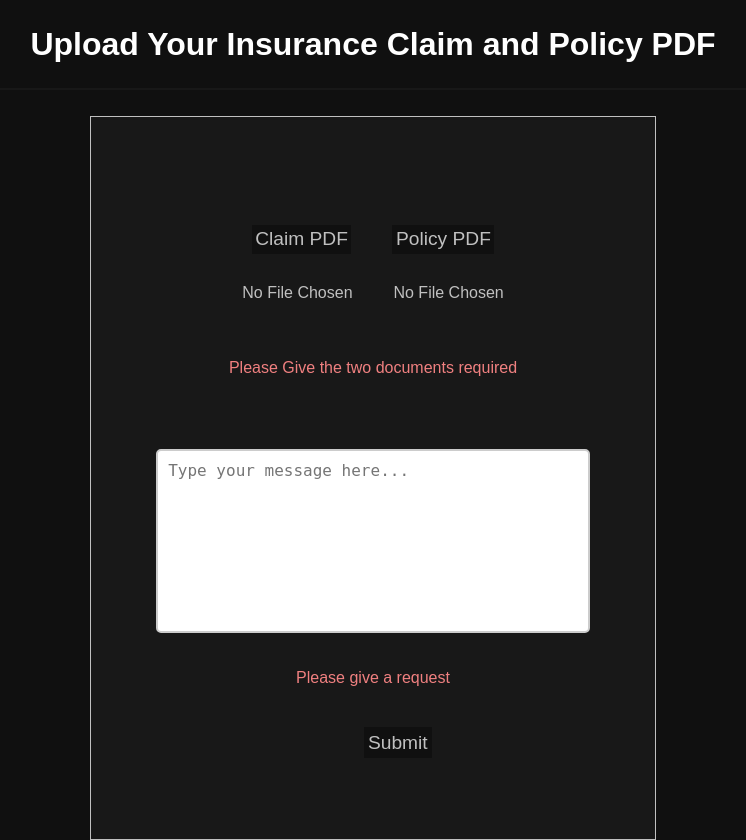
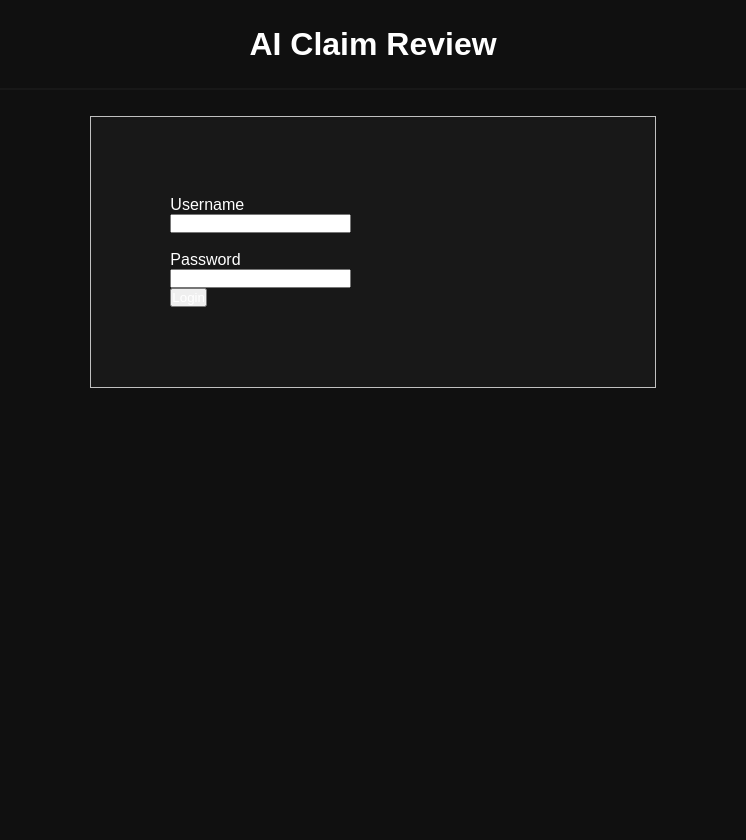
Before and after one commit to Emberalive/ClaimSenseAI, a Flask app: page / in a window 1280 px wide. Shown: the whole page, without its empty margins (267-1013 px from the left). After the commit the page ends 388 px from the top, so only its background shows below. Run offline with Flask 3, Linux system fonts and the light colour scheme.

Commit message:
added a failed login page and a login page

```diff
--- a/claimSenseAI/main.py
+++ b/claimSenseAI/main.py
@@ -88,9 +88,28 @@ def analyze_claim(text, user_prompt):
 
 @app.route('/')
 def home():
-    return render_template("index.html")
+    return render_template("Auth.html")
 
 @app.route('/process', methods=['POST'])
+def process_login(): #process_files():
+
+    password_actual = "password"
+    username_actual = "samuel"
+
+    username = request.form["username"]
+    password = request.form["password"]
+
+    print(username)
+    print(password)
+
+    if password_actual == password:
+        if username_actual == username:
+            return render_template("index.html")
+
+    return render_template("login_failed.html")
+
+
+@app.route('/upload', methods=['POST'])
 def process_files():
     claim_pdf = request.files['claim_pdf']
     policy_pdf = request.files['policy_pdf']
--- a/claimSenseAI_web/static/css/css.css
+++ b/claimSenseAI_web/static/css/css.css
@@ -1,7 +1,10 @@
 * {
     padding: 0;
     margin: 0;
+    font-family: "Century Gothic", sans-serif;
+    color: white;
 }
+
 
 body {
     font-family: "Century Gothic", sans-serif;
@@ -183,3 +186,12 @@ p {
     border-color: cornflowerblue;
     outline: none;
 }
+
+#form {
+    display: flex;
+    margin: 0 auto;
+}
+
+#login > input{
+    color: black;
+}
--- /dev/null
+++ b/claimSenseAI_web/templates/Auth.html
@@ -0,0 +1,28 @@
+<!DOCTYPE html>
+<html lang="en">
+<head>
+    <meta charset="UTF-8">
+    <meta name="viewport" content="width=device-width, initial-scale=1.0">
+    <link rel="stylesheet" href="{{ url_for('static', filename='css/css.css') }}">
+    <link rel="stylesheet" href="../static/css/css.css">
+    <title>Claim Review Results</title>
+</head>
+<body>
+<div class="wrapper">
+    <div id="title">
+        <h1>AI Claim Review</h1>
+    </div>
+
+    <div id="response">
+        <form id="login" action="/process" method="POST" enctype="multipart/form-data">
+            <label for="username">Username</label>
+            <input id="username" type="text" name="username" required>
+
+            <label for="password">Password</label>
+            <input id="password" type="password" name="password" required>
+            <button type="submit">Login</button>
+        </form>
+    </div>
+
+</body>
+</html>
--- a/claimSenseAI_web/templates/index.html
+++ b/claimSenseAI_web/templates/index.html
@@ -15,7 +15,7 @@
     </div>
   </div>
   <div id="response">
-      <form id="form_post" action="/process" method="POST" enctype="multipart/form-data">
+      <form id="form_post" action="/upload" method="POST" enctype="multipart/form-data">
         <div class="block">
           <div class="row">
             <label class="custom_file_upload" for="claim_pdf">Claim PDF</label>
```
Also changed, not shown: claimSenseAI_web/templates/login_failed.html (added, +23 -0 lines), 4 other files.
